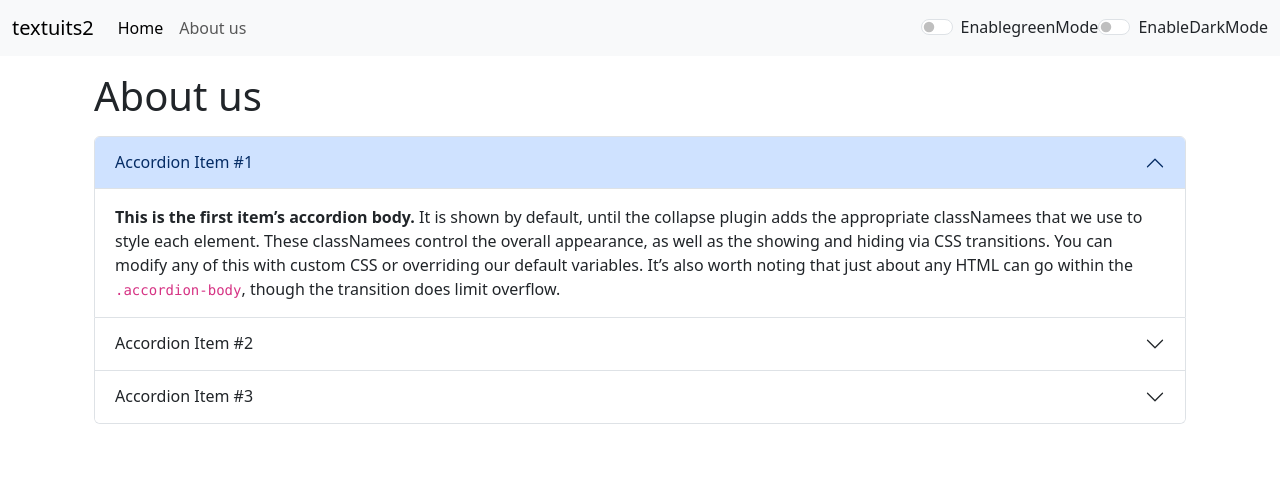
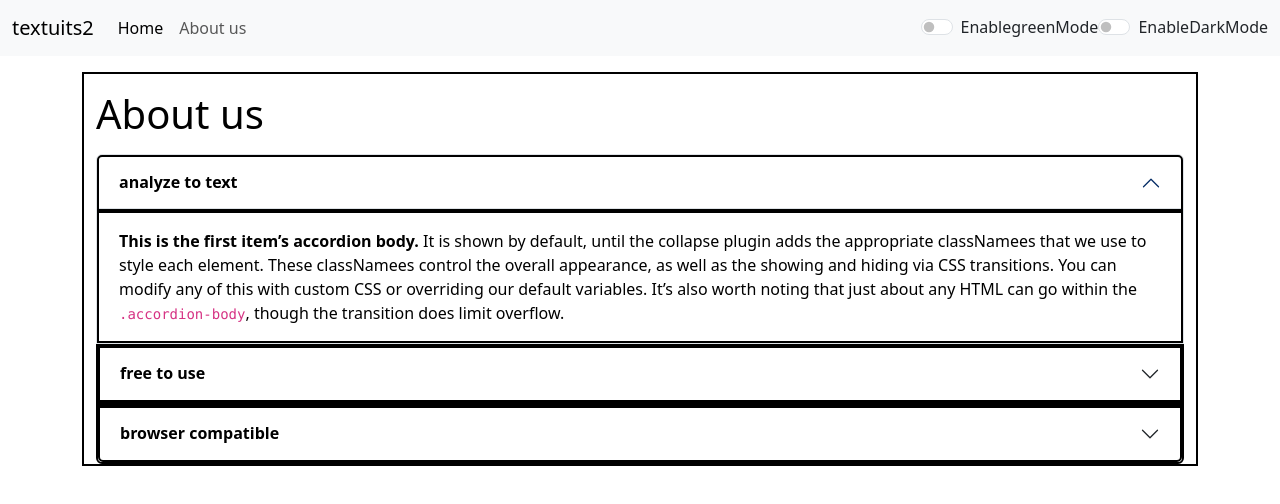
Before and after one commit to muhammadsaadasghar408-cmyk/web-development, a React (Create React App) app: page /about in a window 1280 px wide. Shown: the top 504 px of the page. Built offline with nearby package versions, Linux system fonts and the light colour scheme.

Commit message:
Fixing Issues & Wrapping up TextUtils

```diff
--- a/src/components/About.js
+++ b/src/components/About.js
@@ -1,8 +1,8 @@
 import React,{ useState} from 'react';
 
-export default function About() {
+export default function About(props) {
 
-    //  const [myStyle, setMyStyle] = useState( {
+    //  const [myStyle, setMyStyle] = useState( );
         // color:'black',
         // backgroundColor: 'white'
     // });
@@ -30,39 +30,44 @@
 
 
   //  }
-
+  let myStyle={
+    color: props.mode==='dark'?'white':'black',
+    backgroundColor: props.mode==='dark'?'black':'white',
+    border: '2px solid',
+    borderColor:  props.mode==='dark'?'white':'black'
+  }
   return (
-    <div className="container" >
+    <div className="container" style={myStyle} >
         <h1 className="my-3">About us</h1>
       <div className="accordion" id="accordionExample">
   <div className="accordion-item">
     <h2 className="accordion-header">
-      <button className="accordion-button" type="button" data-bs-toggle="collapse" data-bs-target="#collapseOne" aria-expanded="true" aria-controls="collapseOne" >
-        Accordion Item #1
+      <button className="accordion-button" style={myStyle}  type="button" data-bs-toggle="collapse" data-bs-target="#collapseOne" aria-expanded="true" aria-controls="collapseOne" >
+       <strong>analyze to text</strong>
       </button>
     </h2>
     <div id="collapseOne" className="accordion-collapse collapse show" data-bs-parent="#accordionExample">
-      <div className="accordion-body">
+      <div className="accordion-body" style={myStyle} >
         <strong>This is the first item’s accordion body.</strong> It is shown by default, until the collapse plugin adds the appropriate classNamees that we use to style each element. These classNamees control the overall appearance, as well as the showing and hiding via CSS transitions. You can modify any of this with custom CSS or overriding our default variables. It’s also worth noting that just about any HTML can go within the <code>.accordion-body</code>, though the transition does limit overflow.
       </div>
     </div>
   </div>
-  <div className="accordion-item" >
+  <div className="accordion-item" style={myStyle} >
     <h2 className="accordion-header">
-      <button className="accordion-button collapsed" type="button" data-bs-toggle="collapse" data-bs-target="#collapseTwo" aria-expanded="false" aria-controls="collapseTwo" >
-        Accordion Item #2
+      <button className="accordion-button collapsed" style={myStyle}  type="button" data-bs-toggle="collapse" data-bs-target="#collapseTwo" aria-expanded="false" aria-controls="collapseTwo" >
+   <strong> free to use</strong>
       </button>
     </h2>
     <div id="collapseTwo" className="accordion-collapse collapse" data-bs-parent="#accordionExample">
-      <div className="accordion-body" >
+      <div className="accordion-body" style={myStyle}  >
         <strong>This is the second item’s accordion body.</strong> It is hidden by default, until the collapse plugin adds the appropriate classNamees that we use to style each element. These classNamees control the overall appearance, as well as the showing and hiding via CSS transitions. You can modify any of this with custom CSS or overriding our default variables. It’s also worth noting that just about any HTML can go within the <code>.accordion-body</code>, though the transition does limit overflow.
       </div>
     </div>
   </div>
-  <div className="accordion-item">
+  <div className="accordion-item" style={myStyle} >
     <h2 className="accordion-header">
-      <button className="accordion-button collapsed" type="button" data-bs-toggle="collapse" data-bs-target="#collapseThree" aria-expanded="false" aria-controls="collapseThree" >
-        Accordion Item #3
+      <button className="accordion-button collapsed"style={myStyle}  type="button" data-bs-toggle="collapse" data-bs-target="#collapseThree" aria-expanded="false" aria-controls="collapseThree" >
+       <strong> browser compatible</strong>
       </button>
     </h2>
     <div id="collapseThree" className="accordion-collapse collapse" data-bs-parent="#accordionExample">
--- a/src/components/Textform.js
+++ b/src/components/Textform.js
@@ -50,14 +50,14 @@
           id="mybox"
         ></textarea>
       </div>
-      <button className="btn btn-primary mx-1" onClick={handleupclick}> convert to uppercase </button>
-      <button className="btn btn-primary mx-1" onClick={handleloclick}> convert to lowercase </button>
-      <button className="btn btn-primary mx-1" onClick={handleclearclick}> clear </button>
+      <button className="btn btn-primary mx-1 my-1" onClick={handleupclick}> convert to uppercase </button>
+      <button className="btn btn-primary mx-1 my-1" onClick={handleloclick}> convert to lowercase </button>
+      <button className="btn btn-primary mx-1 my-1" onClick={handleclearclick}> clear </button>
 
     </div>
     <div className="container my-2">
       <h1>Your text summary</h1>
-      <p>{text.split(" ").length} words and {text.length} characters</p>
+      <p>{text.split(" ").filter((element)=>{ return element.length!==0}).length} words and {text.length} characters</p>
       <p>{0.008 *text.split(" ").length} minutes read</p>
       <h2>preview</h2>
       <p>{text.length>0?text:'enter something to preview it here'}</p>
```
